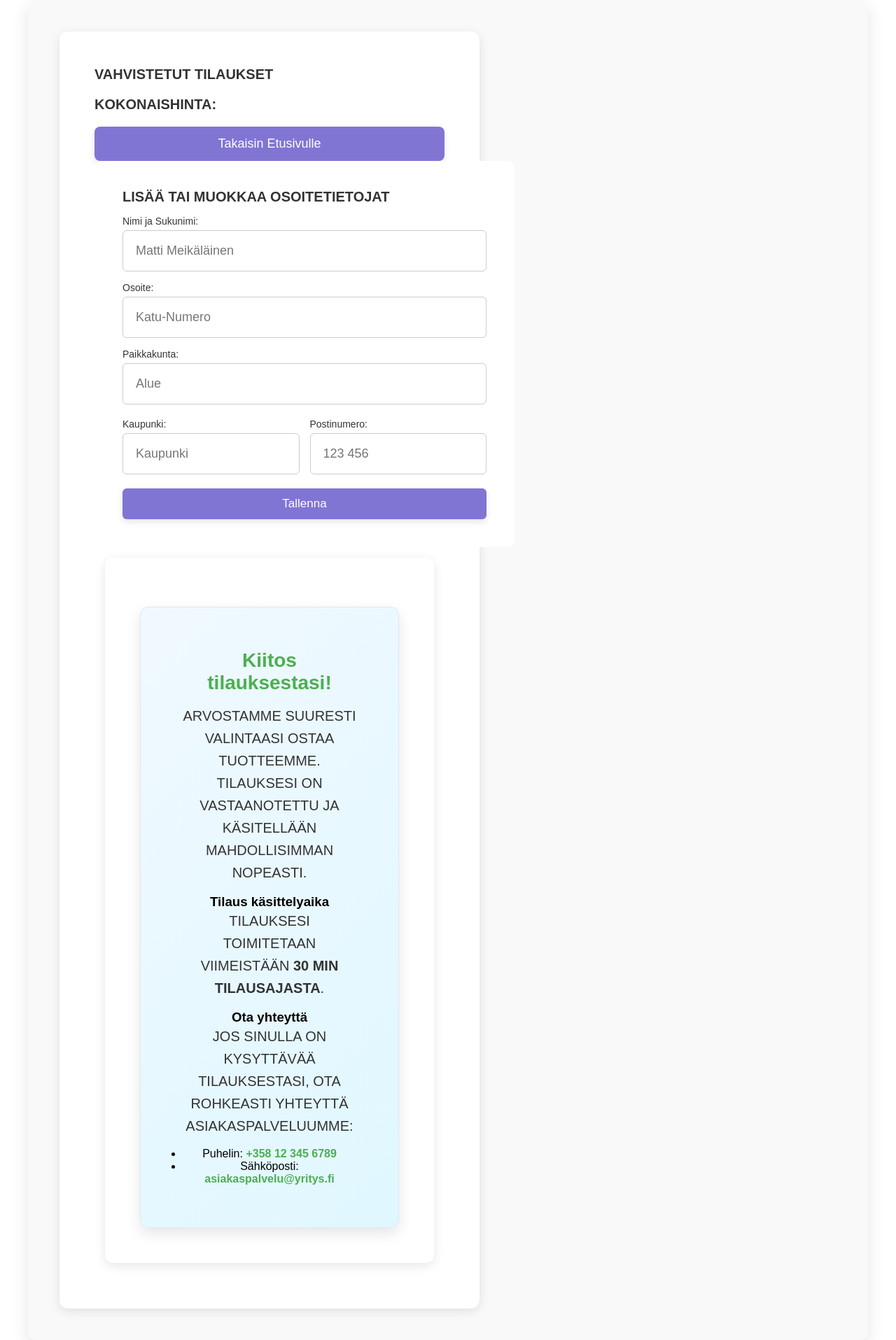
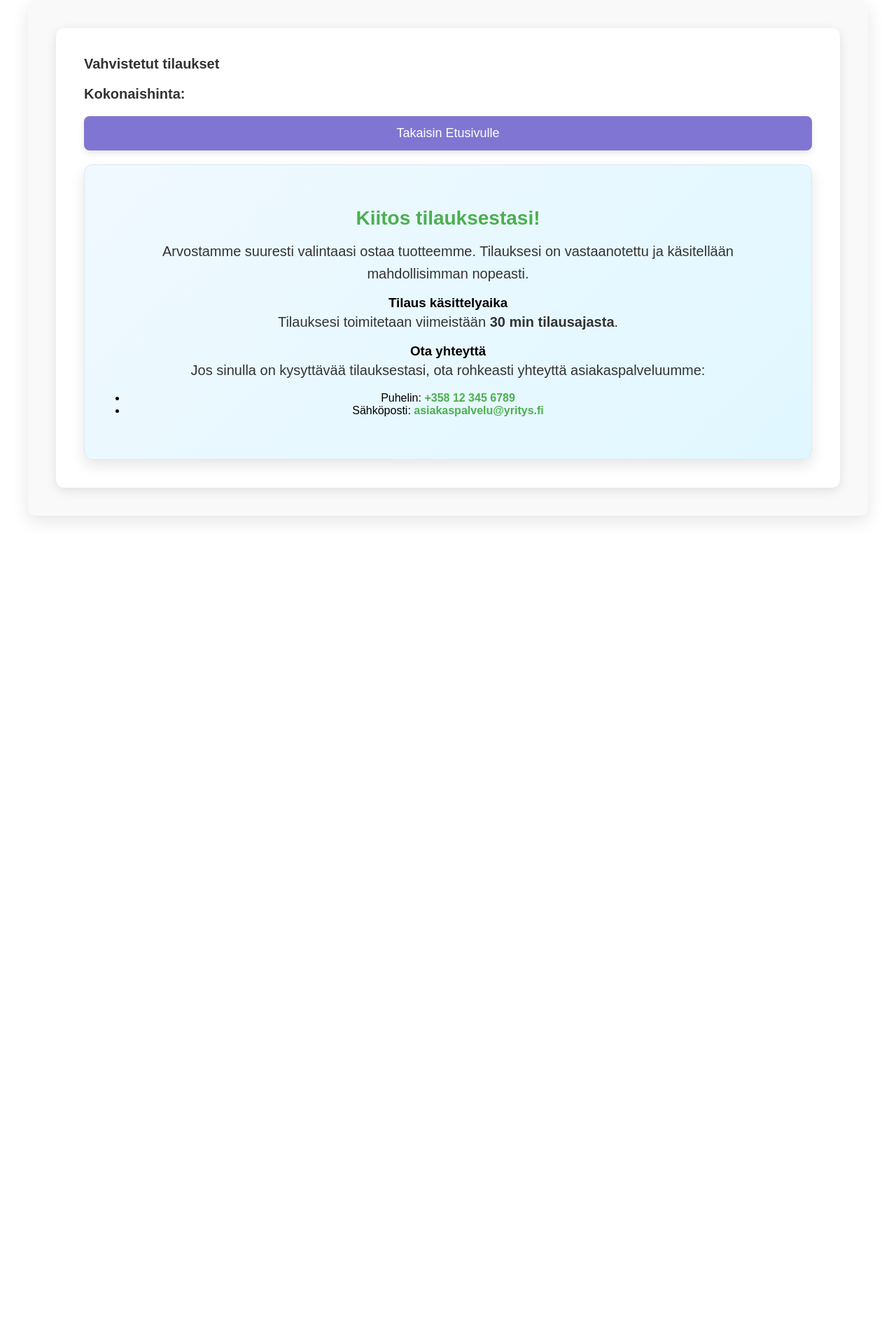
Before and after one commit to HenrietteLehtonen/Louna, a web app: file tilaustiedot.html in a window 1280 px wide. Shown: the whole page at 70% size. After the commit the page ends 745 px from the top, so only its background shows below. Run offline with its HTML, style and script files only (its server is not run), Linux system fonts and the light colour scheme.

Commit message:
muutin tilaustietojen muotoilua vähän paremmaksia

```diff
--- a/styles/tilaustiedot.css
+++ b/styles/tilaustiedot.css
@@ -41,7 +41,7 @@
 #order-summary-container p {
   font-size: 20px;
   color: #333;
-  text-transform: uppercase;
+  /*   text-transform: uppercase; */
   margin-bottom: 15px;
 }
 
@@ -329,12 +329,12 @@ footer {
     padding: 30px;
     gap: 20px;
   }
-
+  /*
   .column {
     padding: 40px;
     max-width: 600px;
     margin: 15px;
-  }
+  } */
 
   .thank-you-message {
     padding: 50px;
@@ -361,10 +361,10 @@ footer {
     gap: 30px;
   }
 
-  .column {
+  /*   .column {
     padding: 50px;
     max-width: 600px;
-  }
+  } */
 
   .thank-you-message {
     margin-top: 20px;
--- a/tilaustiedot.html
+++ b/tilaustiedot.html
@@ -26,7 +26,7 @@
           </div>
 
 
-            <div id="payment-form-container">
+<!--             <div id="payment-form-container">
             <form id="address-form">
            <h3 class="title"> Lisää tai muokkaa osoitetietojat</h3>
                 <div class="input-box">
@@ -54,10 +54,10 @@
                 </div>
                 <button type="button" id="save-button" class="btn">Tallenna</button>
               </form>
-            </div>
+            </div> -->
 
         <!-- Kiitosviesti ja muut tiedot -->
-        <div class="column">
+        <!-- <div class="column"> -->
           <div class="thank-you-message">
             <h2>Kiitos tilauksestasi!</h2>
             <p>
@@ -85,7 +85,7 @@
               </li>
             </ul>
           </div>
-        </div>
+        <!-- </div> -->
       </div>
     </div>
   </body>
```
